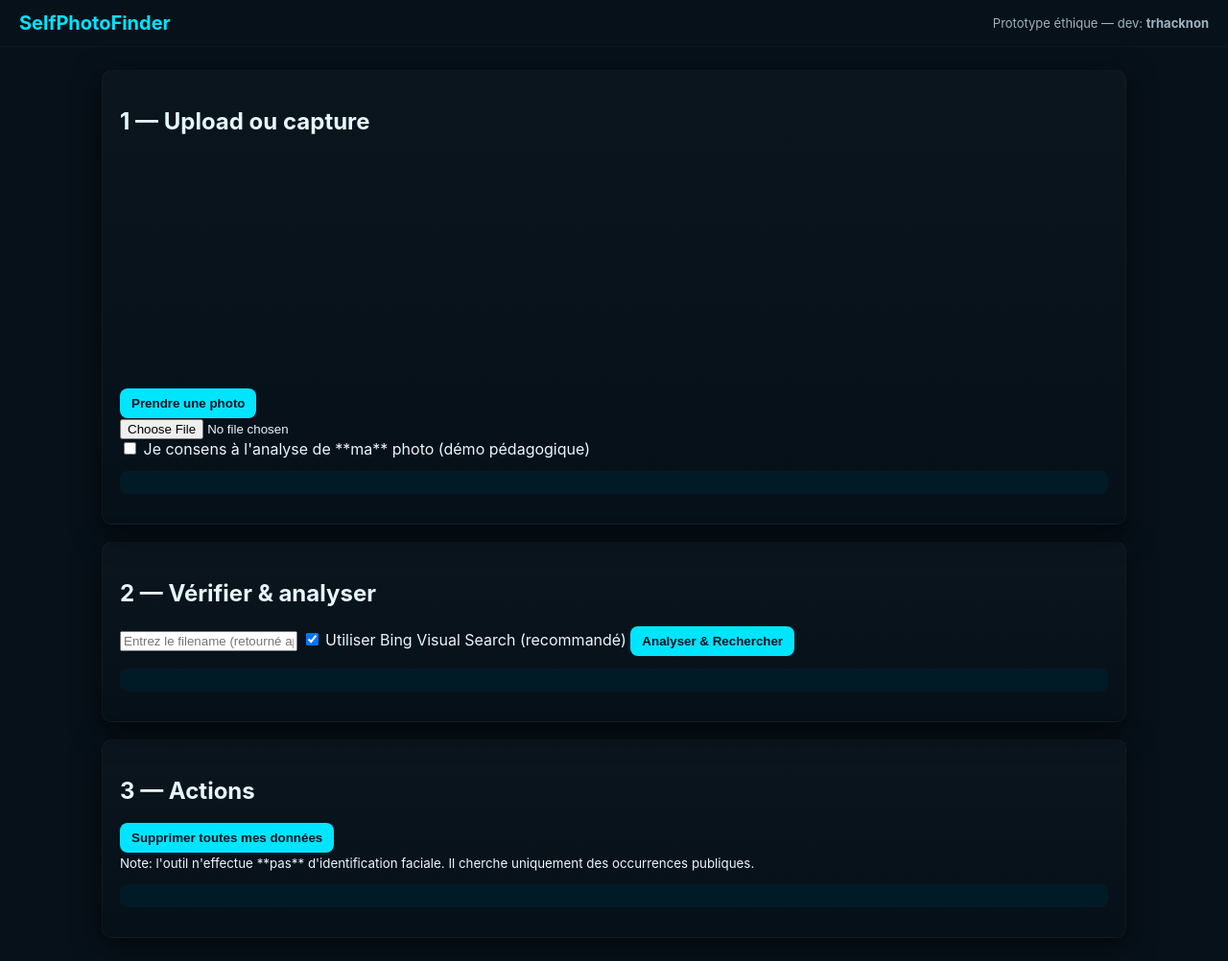
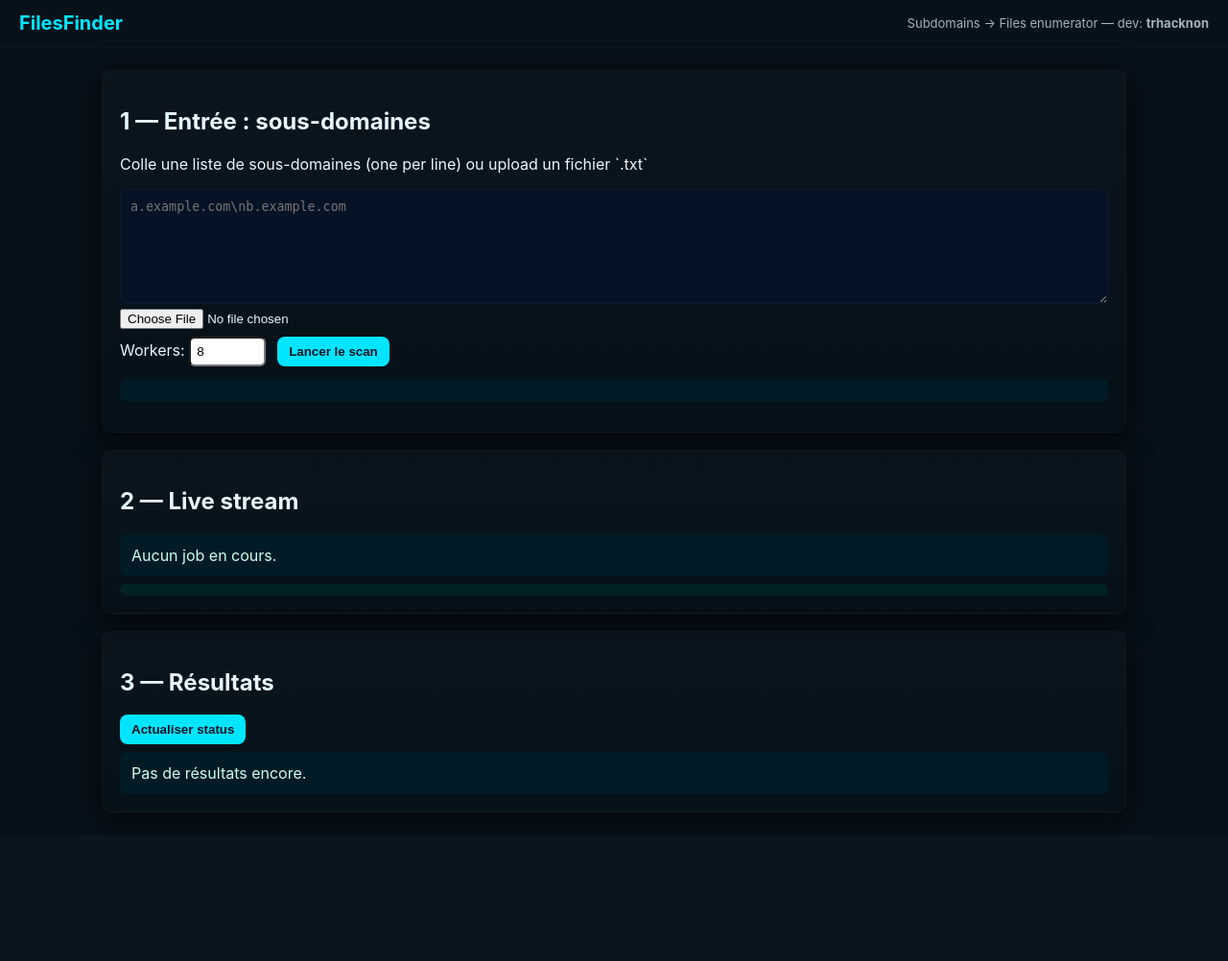
Before and after one commit to tucommenceapousser/dirlifu, a Flask app: page / in a window 1280 px wide. Shown: the whole page at 96% size. After the commit the page ends 854 px from the top, so only its background shows below. Run offline with Flask 2, Linux system fonts and the light colour scheme.

Commit message:
Update index.html

```diff
--- a/templates/index.html
+++ b/templates/index.html
@@ -2,131 +2,45 @@
 <html lang="fr">
 <head>
   <meta charset="utf-8">
-  <title>SelfPhotoFinder — trhacknon</title>
+  <title>FilesFinder — trhacknon</title>
   <meta name="viewport" content="width=device-width,initial-scale=1">
   <link rel="stylesheet" href="/static/style.css">
 </head>
 <body>
   <header class="topbar">
-    <div class="brand">SelfPhotoFinder</div>
-    <div class="subtitle">Prototype éthique — dev: <strong>trhacknon</strong></div>
+    <div class="brand">FilesFinder</div>
+    <div class="subtitle">Subdomains → Files enumerator — dev: <strong>trhacknon</strong></div>
   </header>
 
   <main class="container">
     <section class="card">
-      <h2>1 — Upload ou capture</h2>
-      <div class="row">
-        <div>
-          <video id="video" width="320" height="240" autoplay></video>
-          <div><button id="snap" class="btn">Prendre une photo</button></div>
-        </div>
-        <div>
-          <input type="file" id="fileInput" accept="image/*">
-          <div>
-            <label><input type="checkbox" id="consent"> Je consens à l'analyse de **ma** photo (démo pédagogique)</label>
-          </div>
-          <pre id="uploadResult" class="output"></pre>
-        </div>
+      <h2>1 — Entrée : sous-domaines</h2>
+      <p>Colle une liste de sous-domaines (one per line) ou upload un fichier `.txt`</p>
+      <textarea id="subs" placeholder="a.example.com\nb.example.com" rows="6"></textarea>
+      <input type="file" id="subsFile" accept=".txt">
+      <div class="controls">
+        <label>Workers: <input id="workers" type="number" value="8" min="1" max="64"></label>
+        <button id="startBtn" class="btn">Lancer le scan</button>
       </div>
+      <pre id="startResult" class="output"></pre>
     </section>
 
     <section class="card">
-      <h2>2 — Vérifier & analyser</h2>
-      <div>
-        <input id="filename" placeholder="Entrez le filename (retourné après upload)">
-        <label><input type="checkbox" id="useBing" checked> Utiliser Bing Visual Search (recommandé)</label>
-        <button id="analyseBtn" class="btn">Analyser & Rechercher</button>
-      </div>
-      <pre id="analyseResult" class="output"></pre>
+      <h2>2 — Live stream</h2>
+      <div id="liveArea" class="output">Aucun job en cours.</div>
+      <div id="progressBar" class="progress"><div id="progressFill" style="width:0%"></div></div>
     </section>
 
     <section class="card">
-      <h2>3 — Actions</h2>
-      <div class="row">
-        <div>
-          <button id="deleteBtn" class="btn danger">Supprimer toutes mes données</button>
-        </div>
-        <div>
-          <small class="muted">Note: l'outil n'effectue **pas** d'identification faciale. Il cherche uniquement des occurrences publiques.</small>
-        </div>
+      <h2>3 — Résultats</h2>
+      <div id="actions" style="display:flex;gap:8px;margin-bottom:8px">
+        <button id="refreshBtn" class="btn">Actualiser status</button>
+        <a id="downloadLink" class="btn" href="#" style="display:none">Télécharger JSON</a>
       </div>
-      <pre id="actionResult" class="output"></pre>
+      <div id="results" class="output">Pas de résultats encore.</div>
     </section>
   </main>
 
-<script>
-const video = document.getElementById('video');
-const snapBtn = document.getElementById('snap');
-const fileInput = document.getElementById('fileInput');
-const consentBox = document.getElementById('consent');
-const uploadResult = document.getElementById('uploadResult');
-const analyseResult = document.getElementById('analyseResult');
-const actionResult = document.getElementById('actionResult');
-
-navigator.mediaDevices.getUserMedia({video:true})
-  .then(stream => video.srcObject = stream)
-  .catch(err => console.warn("camera not available", err));
-
-snapBtn.onclick = async () => {
-  if (!consentBox.checked) { alert("Consentement requis"); return; }
-  const canvas = document.createElement('canvas');
-  canvas.width = video.videoWidth || 320;
-  canvas.height = video.videoHeight || 240;
-  const ctx = canvas.getContext('2d');
-  ctx.drawImage(video,0,0,canvas.width,canvas.height);
-  const blob = await new Promise(res=>canvas.toBlob(res,"image/jpeg"));
-  const form = new FormData();
-  form.append("photo", blob, "capture.jpg");
-  form.append("consent", "yes");
-  const r = await fetch("/upload_photo", {method:"POST", body: form});
-  const j = await r.json();
-  uploadResult.innerText = JSON.stringify(j, null, 2);
-  if (j.filename) document.getElementById('filename').value = j.filename;
-};
-
-fileInput.onchange = async (e) => {
-  if (!consentBox.checked) { alert("Consentement requis"); return; }
-  const f = e.target.files[0];
-  if (!f) return;
-  const form = new FormData();
-  form.append("photo", f);
-  form.append("consent", "yes");
-  const r = await fetch("/upload_photo", {method:"POST", body: form});
-  const j = await r.json();
-  uploadResult.innerText = JSON.stringify(j, null, 2);
-  if (j.filename) document.getElementById('filename').value = j.filename;
-};
-
-document.getElementById('analyseBtn').onclick = async () => {
-  if (!consentBox.checked) { alert("Consentement requis"); return; }
-  const filename = document.getElementById('filename').value.trim();
-  if (!filename) { alert("Renseigne le filename retourné après upload"); return; }
-  const useBing = document.getElementById('useBing').checked;
-  analyseResult.innerText = "Recherche en cours…";
-  const r = await fetch("/describe_and_search", {
-    method: "POST",
-    headers: {"Content-Type":"application/json"},
-    body: JSON.stringify({consent:true, filename: filename, use_bing: useBing})
-  });
-  const j = await r.json();
-  analyseResult.innerText = JSON.stringify(j, null, 2);
-
-  // if search_links present, display clickable links
-  if (j.search_links) {
-    let links = "";
-    for (const [k,v] of Object.entries(j.search_links)) {
-      links += `${k}: ${v}\n`;
-    }
-    analyseResult.innerText += "\n\nLiens de recherche (ouvrir manuellement si nécessaire):\n" + links;
-  }
-};
-
-document.getElementById('deleteBtn').onclick = async () => {
-  if (!confirm("Supprimer toutes les données (uploads & logs) ?")) return;
-  const r = await fetch("/delete_data", {method:"POST"});
-  const j = await r.json();
-  actionResult.innerText = JSON.stringify(j, null, 2);
-};
-</script>
+<script src="/static/main.js"></script>
 </body>
 </html>
```
